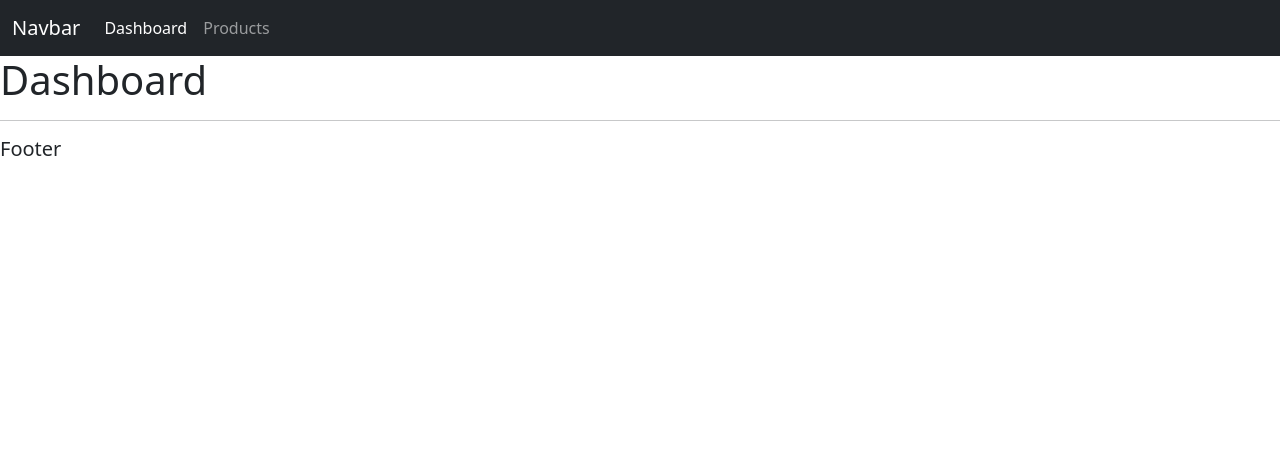
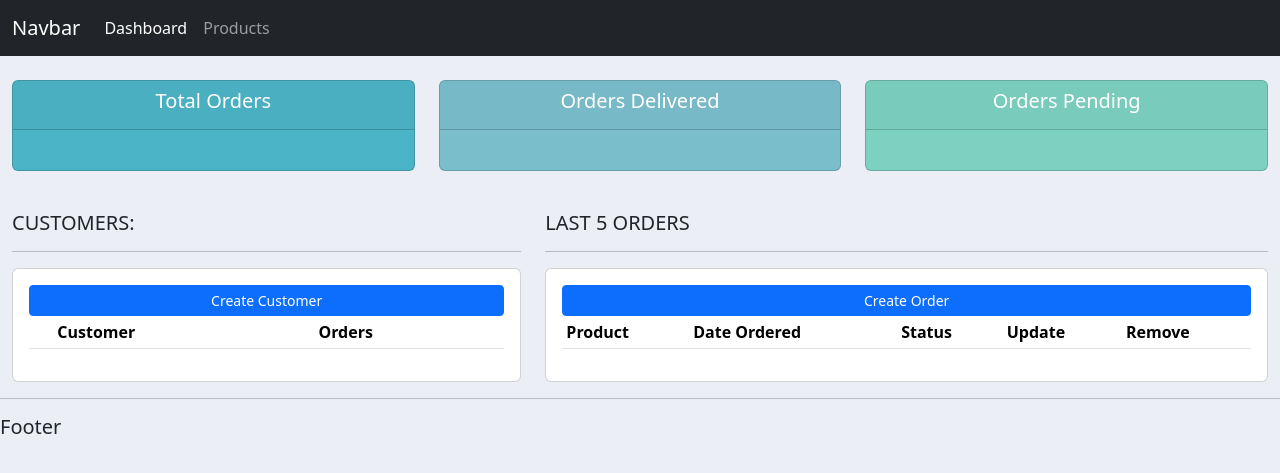
Before and after one commit to kkgan02/django-order-management, a Django app: page / in a window 1280 px wide. Shown: the top 473 px of the page. Run offline with Django 4.2, Linux system fonts and the light colour scheme; lists and menus that the app fills with data are empty.

Commit message:
update ux

```diff
--- a/crm/accounts/templates/accounts/dashboard.html
+++ b/crm/accounts/templates/accounts/dashboard.html
@@ -1,4 +1,37 @@
 {% extends 'accounts/main.html' %}
 {% block content %}
-<h1>Dashboard</h1>
+{% include 'accounts/status.html' %}
+<br />
+<div class="row">
+  <div class="col-md-5">
+    <h5>CUSTOMERS:</h5>
+    <hr />
+    <div class="card card-body">
+      <a class="btn btn-primary btn-sm btn-block" href="">Create Customer</a>
+      <table class="table table-sm">
+        <tr>
+          <th></th>
+          <th>Customer</th>
+          <th>Orders</th>
+        </tr>
+      </table>
+    </div>
+  </div>
+  <div class="col-md-7">
+    <h5>LAST 5 ORDERS</h5>
+    <hr />
+    <div class="card card-body">
+      <a class="btn btn-primary btn-sm btn-block" href="">Create Order</a>
+      <table class="table table-sm">
+        <tr>
+          <th>Product</th>
+          <th>Date Ordered</th>
+          <th>Status</th>
+          <th>Update</th>
+          <th>Remove</th>
+        </tr>
+      </table>
+    </div>
+  </div>
+</div>
 {% endblock %}
--- a/crm/accounts/templates/accounts/main.html
+++ b/crm/accounts/templates/accounts/main.html
@@ -16,10 +16,30 @@
       integrity="sha384-C6RzsynM9kWDrMNeT87bh95OGNyZPhcTNXj1NW7RuBCsyN/o0jlpcV8Qyq46cDfL"
       crossorigin="anonymous"
     ></script>
+    <style>
+      #logo {
+      }
+      body {
+        background-color: #ebeff5;
+      }
+      #total-orders {
+        background-color: #4cb4c7;
+      }
+      #orders-delivered {
+        background-color: #7abecc;
+      }
+      #orders-pending {
+        background-color: #7cd1c0;
+      }
+    </style>
   </head>
   <body>
-    {% include 'accounts/navbar.html'%} {% block content %} {% endblock %}
-    <hr />
+    {% include 'accounts/navbar.html'%}
+    <div class="container-fluid">
+      {% block content %}
+      {% endblock %}
+    </div>
+    <hr/>
     <h5>Footer</h5>
   </body>
 </html>
--- /dev/null
+++ b/crm/accounts/templates/accounts/status.html
@@ -0,0 +1,39 @@
+<br />
+<div class="row">
+  <div class="col">
+    <div class="col-md">
+      <div class="card text-center text-white mb-3" id="total-orders">
+        <div class="card-header">
+          <h5 class="card-title">Total Orders</h5>
+        </div>
+        <div class="card-body">
+          <h3 class="card-title"></h3>
+        </div>
+      </div>
+    </div>
+  </div>
+  <div class="col">
+    <div class="col-md">
+      <div class="card text-center text-white mb-3" id="orders-delivered">
+        <div class="card-header">
+          <h5 class="card-title">Orders Delivered</h5>
+        </div>
+        <div class="card-body">
+          <h3></h3>
+        </div>
+      </div>
+    </div>
+  </div>
+  <div class="col">
+    <div class="col-md">
+      <div class="card text-center text-white mb-3" id="orders-pending">
+        <div class="card-header">
+          <h5 class="card-title">Orders Pending</h5>
+        </div>
+        <div class="card-body">
+          <h3></h3>
+        </div>
+      </div>
+    </div>
+  </div>
+</div>
```
Also changed, not shown: crm/accounts/templates/accounts/products.html (+18 -3 lines).
